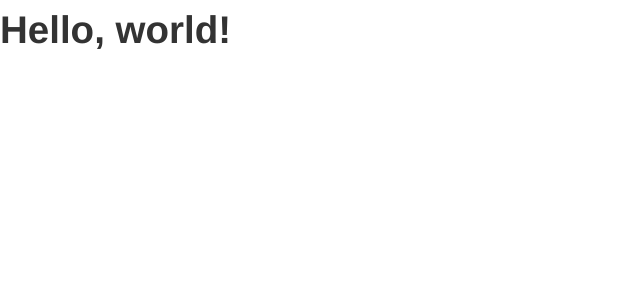
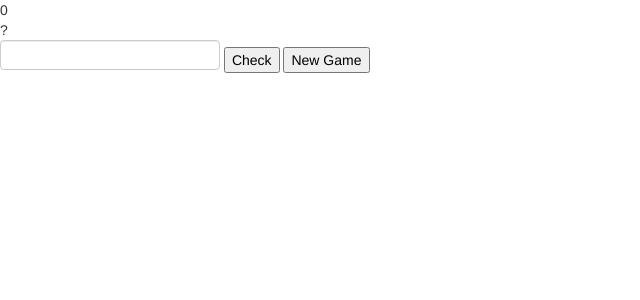
Before and after one commit to kirklamothejr/project-letter-, a Flask app: page / in a window 1280 px wide. Shown: the top 300 px of the page, without its empty margins (0-640 px from the left). Run offline with Flask 2, Linux system fonts and the light colour scheme.

Commit message:
additional code

```diff
--- a/templates/index.html
+++ b/templates/index.html
@@ -18,7 +18,11 @@
     <![endif]-->
   </head>
   <body>
-    <h1>Hello, world!</h1>
+    <div id="score">0</div>
+    <div id="letter">?</div>
+    <input type="text">
+    <button id="Check">Check</button>
+    <button id="New Game">New Game</button>
 
     <!-- jQuery (necessary for Bootstrap's JavaScript plugins) -->
     <script src="https://ajax.googleapis.com/ajax/libs/jquery/1.12.4/jquery.min.js"></script>
```
